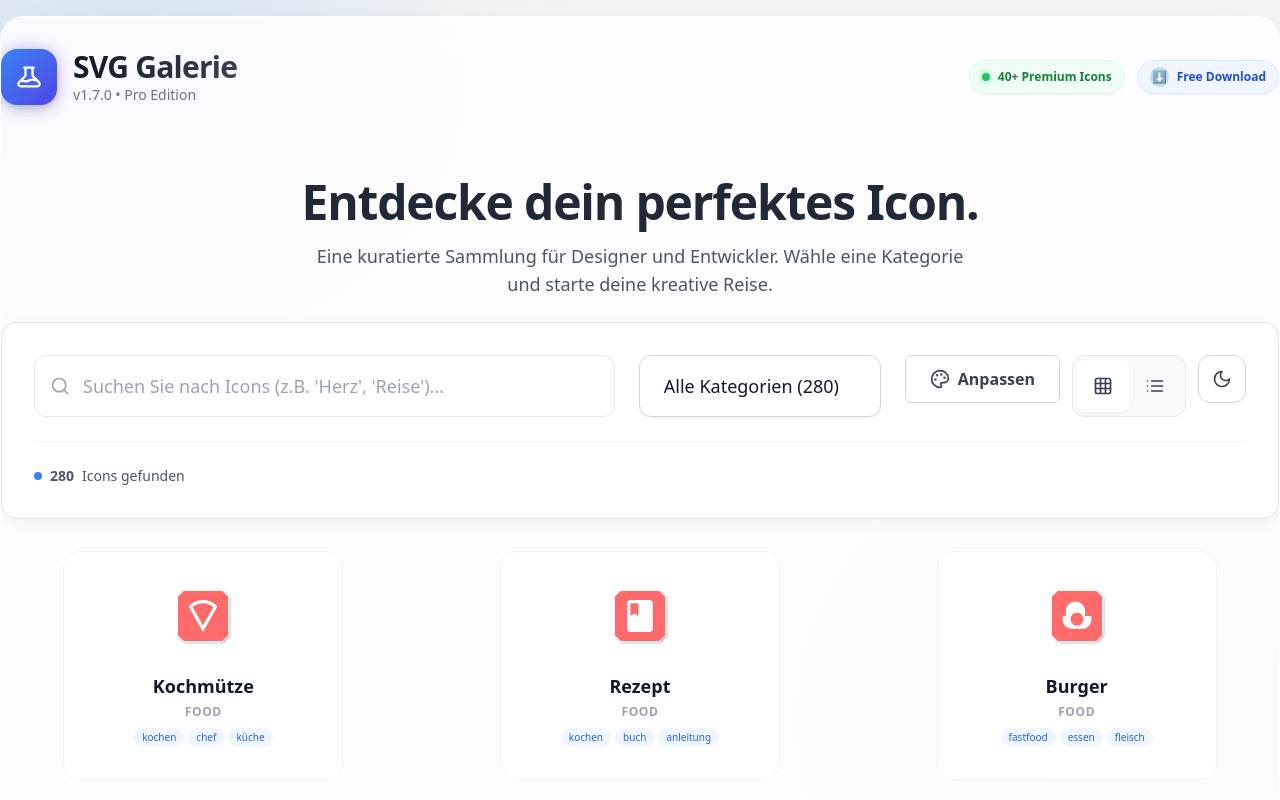
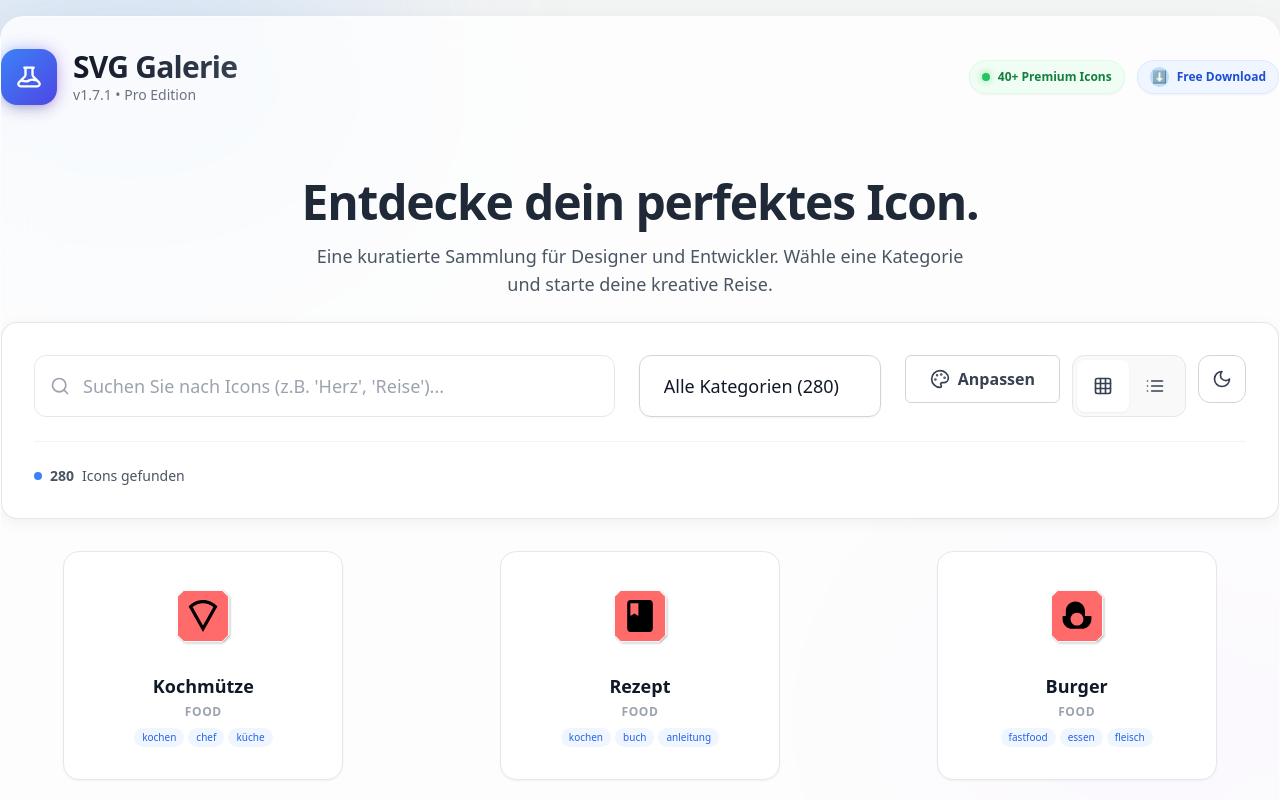
Before and after one commit to skquievreux/svg-grafik-generator, a Next.js app in the folder svg-grafik-next/: page / in a window 1280 px wide. Shown: the top 800 px of the page. Built offline with nearby package versions, Linux system fonts and the light colour scheme.

Commit message:
fix(v1.7.1): improve dark mode contrast with deeper backgrounds and auto icon colors

```diff
--- a/svg-grafik-next/components/gallery/icon-gallery.tsx
+++ b/svg-grafik-next/components/gallery/icon-gallery.tsx
@@ -156,7 +156,14 @@ export function IconGallery() {
 
     if (customColors.bgColor) params.append('bgColor', customColors.bgColor);
     if (customColors.borderColor) params.append('borderColor', customColors.borderColor);
-    if (customColors.iconColor) params.append('iconColor', customColors.iconColor);
+
+    // Set icon color based on theme if not customized
+    if (customColors.iconColor) {
+      params.append('iconColor', customColors.iconColor);
+    } else {
+      // Auto-adjust icon color based on theme for better contrast
+      params.append('iconColor', theme === 'dark' ? '#FFFFFF' : '#000000');
+    }
 
     return params;
   };
@@ -496,9 +503,9 @@ export function IconGallery() {
             >
               <div
                 className={cn(
-                  'card-3d group bg-white dark:bg-space-800 dark:border-space-700 rounded-2xl border border-gray-100 relative overflow-hidden transition-all duration-300 cursor-pointer',
-                  viewMode === 'grid' && 'p-8 flex flex-col items-center hover:border-blue-200 dark:hover:border-neon-purple',
-                  viewMode === 'list' && 'flex items-center gap-6 p-4 hover:border-blue-200 dark:hover:border-neon-purple'
+                  'card-3d group bg-white dark:bg-space-950 rounded-2xl border border-gray-200 dark:border-space-800 relative overflow-hidden transition-all duration-300 cursor-pointer shadow-sm dark:shadow-lg',
+                  viewMode === 'grid' && 'p-8 flex flex-col items-center hover:border-blue-300 dark:hover:border-neon-gold hover:shadow-md dark:hover:shadow-neon-gold/20',
+                  viewMode === 'list' && 'flex items-center gap-6 p-4 hover:border-blue-300 dark:hover:border-neon-gold'
                 )}
                 onClick={() => openViewer(icon)}
               >
@@ -545,7 +552,7 @@ export function IconGallery() {
                     size={viewMode === 'grid' ? 64 : 48}
                     bgColor={customColors.bgColor}
                     borderColor={customColors.borderColor}
-                    iconColor={customColors.iconColor}
+                    iconColor={customColors.iconColor || (theme === 'dark' ? '#FFFFFF' : '#000000')}
                   />
                 </div>
 
--- a/svg-grafik-next/package.json
+++ b/svg-grafik-next/package.json
@@ -1,6 +1,6 @@
 {
   "name": "svg-grafik-next",
-  "version": "1.7.0",
+  "version": "1.7.1",
   "private": true,
   "description": "Eine interaktive SVG-Grafik-Galerie für Chatbot-Icons mit dynamischer Generierung",
   "author": "SVG-Grafik Team",
```
Also changed, not shown: 1 other file (tests, documents, lock files or other folders).
